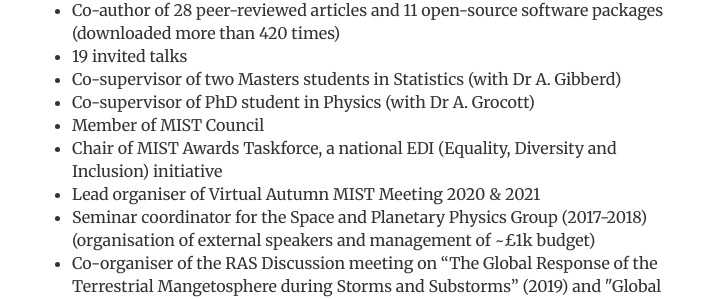
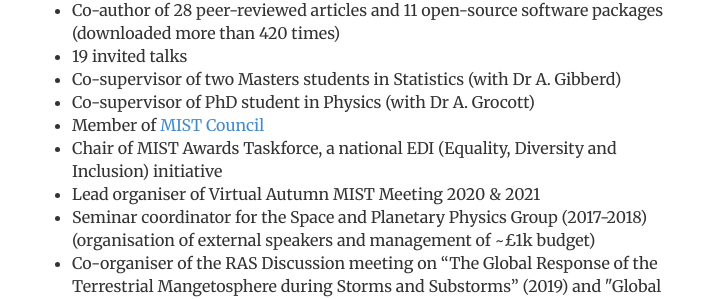
Before and after one commit to mtwalach/mtwalach.github.io, a Jekyll site: the page built from cv/index.html, in a window 1280 px wide and 900 px high, scrolled down 551 px. Shown: the part 145-444 px from the top of the window, without its empty margins (284-994 px from the left). Built offline with Jekyll 4.4.1, drawn with Linux system fonts in a browser that asks for light colours; part of the change alters nothing that is shown.

```diff
--- a/cv/index.html
+++ b/cv/index.html
@@ -33,7 +33,7 @@ description:   Maria-Theresia Walach // Space plasma physics & planetary science
 						<li>19 invited talks</li>
 						<li>Co-supervisor of two Masters students in Statistics (with Dr A. Gibberd)</li>
 						<li>Co-supervisor of PhD student in Physics (with Dr A. Grocott)</li>
-						<li>Member of MIST Council</li>
+						<li>Member of <a href="https://www.mist.ac.uk">MIST Council</a></li>
 						<li>Chair of MIST Awards Taskforce, a national EDI (Equality, Diversity and Inclusion) initiative</li>
 						<li>Lead organiser of Virtual Autumn MIST Meeting 2020 & 2021</li>
 						<li>Seminar coordinator for the Space and Planetary Physics Group (2017-2018) (organisation of external speakers and management of ~£1k budget)</li>
```
